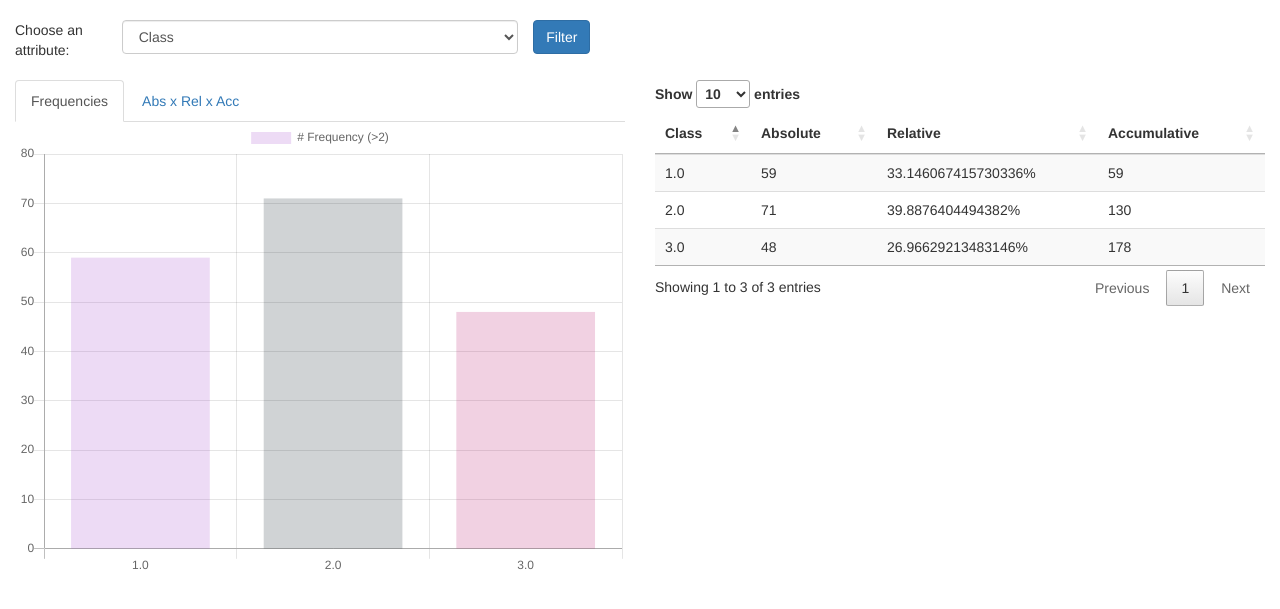
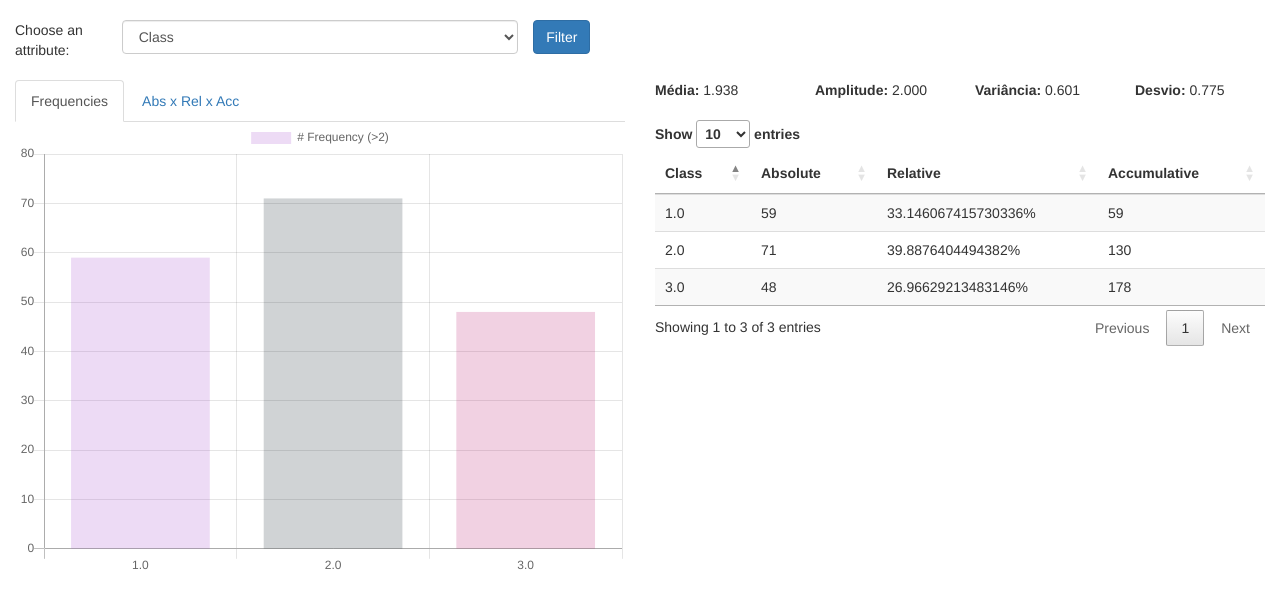
Before and after one commit to franklindias/wineread, a Django app: page /detailed/ in a window 1280 px wide. Shown: the part 52-661 px from the top of the page. Run offline with Django 3.2, Linux system fonts and the light colour scheme; some libraries are stand-ins or nearby versions.

Commit message:
primeira versao de media, amp, varianca e desvio padrao

```diff
--- a/wineread/core/templates/detalhada.html
+++ b/wineread/core/templates/detalhada.html
@@ -84,6 +84,12 @@
 
 			</div>
 			<div class="col-md-6">
+			<div class="row">
+				<div class="col-md-3"><b>Média:</b> {{filterdata|media|floatformat:3}}</div>
+				<div class="col-md-3"><b>Amplitude:</b> {{filterdata|amp|floatformat:3}}</div>
+				<div class="col-md-3"><b>Variância:</b> {{filterdata|vari|floatformat:3 }}</div>
+				<div class="col-md-3"><b>Desvio:</b> {{filterdata|desvp|floatformat:3 }}</div>
+			</div><br/>
 				<table class="table table-striped" id="myTable">
 			  <thead>
 			  	<tr>
--- a/wineread/core/templatetags/filters.py
+++ b/wineread/core/templatetags/filters.py
@@ -1,8 +1,41 @@
 from django import template
 import os
 import random
+import math
 
 register = template.Library()
+
+@register.filter(name='media')
+def med(dict):
+    sum = 0
+    for v in dict:
+        print (v)
+        sum += v
+
+    return sum/178
+
+@register.filter(name='vari')
+def vari(dict):
+    media = med(dict)
+    acc = 0
+    for v in dict:
+        acc += (v - media)**2
+
+    return acc/(178-1)
+
+@register.filter(name='desvp')
+def vari(dict):
+    media = med(dict)
+    acc = 0
+    for v in dict:
+        acc += (v - media)**2
+
+    return math.sqrt(acc/(178-1))
+
+@register.filter(name='amp')
+def amp(dict):
+    return max(dict) - min(dict)
+
 
 @register.filter(name='keyvalue')
 def keyvalue(dict, key):
--- a/wineread/core/views.py
+++ b/wineread/core/views.py
@@ -16,7 +16,7 @@ def all(request):
 		"Flavanoids", "N. Phenols", "Proanthocyanins", "Color Int.", "Hue", "OD280/OD315 of diluted wines",
 		"Proline"]
 
-	url = BASE_DIR+'/wine.csv'
+	url = settings.BASE_DIR+'/wine.csv'
 
 	with open(url, 'r') as f:
 	    reader = csv.reader(f)
```
